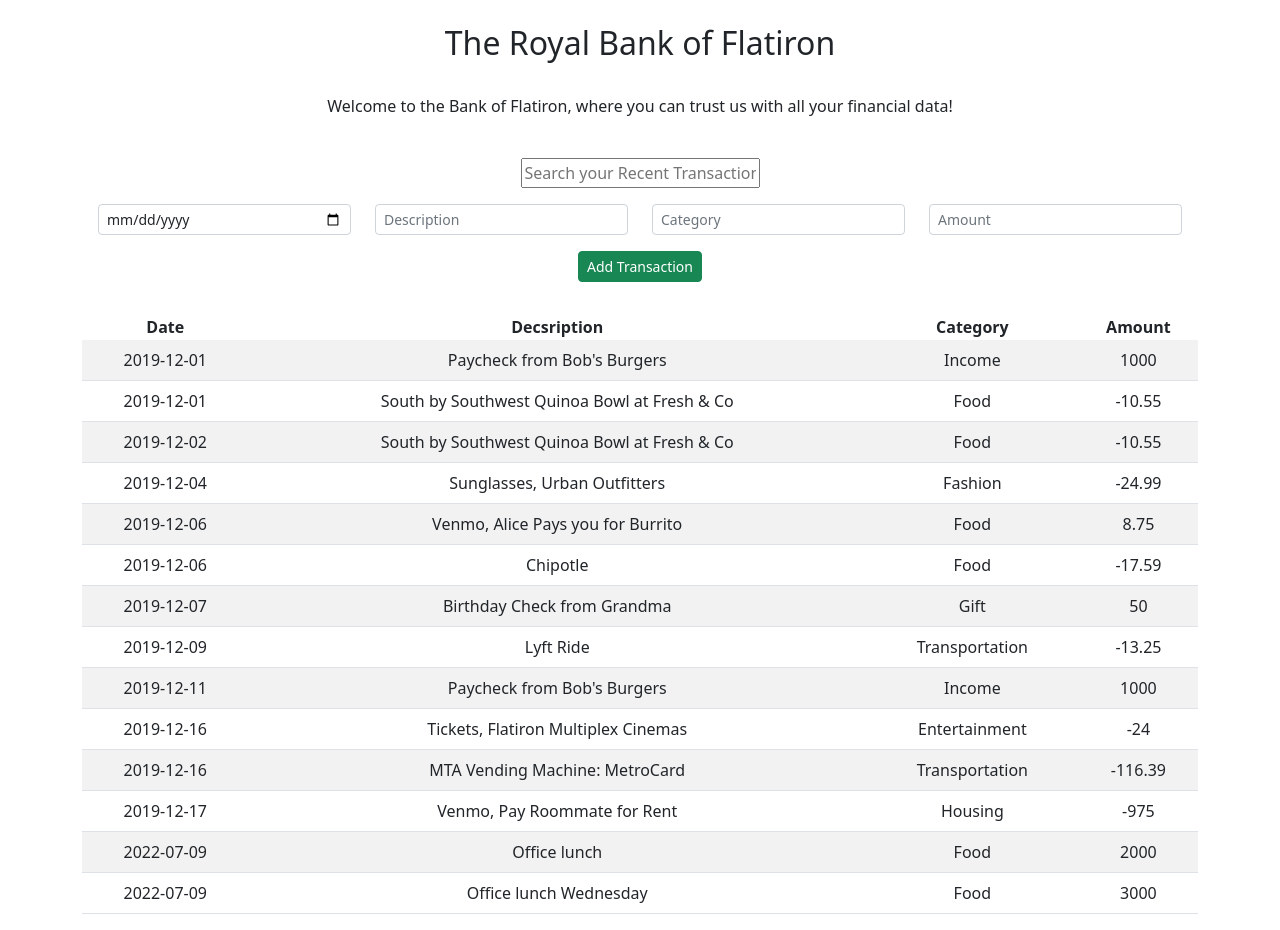
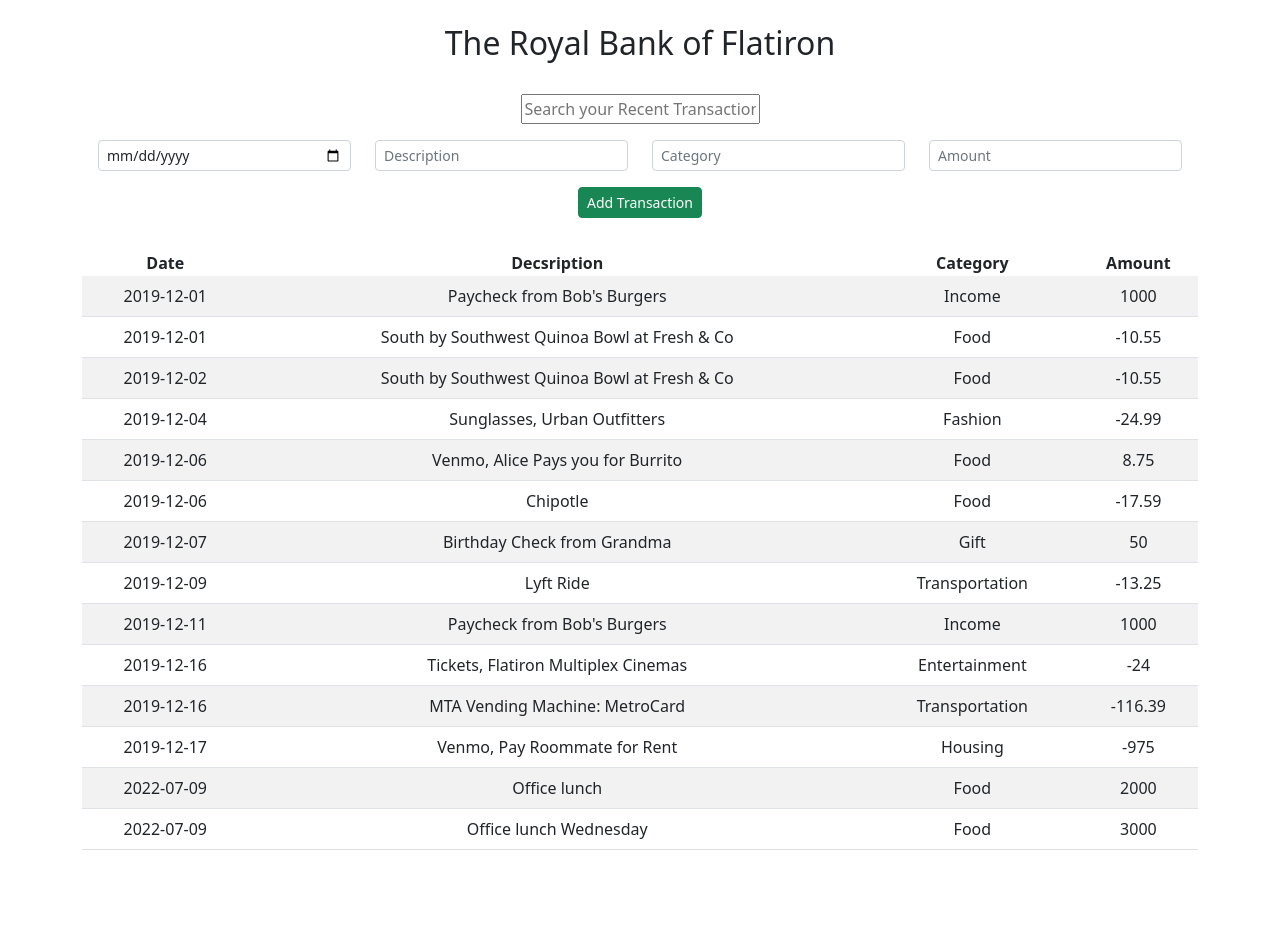
Before and after one commit to Mashaa22/bank-of-flatiron, a React (Create React App) app: page / in a window 1280 px wide. After the commit the page ends 866 px from the top, so only its background shows below. Built offline with nearby package versions, Linux system fonts and the light colour scheme; data requests are answered from the project's data file.

Commit message:
added usestate in form.js

```diff
--- a/src/App.js
+++ b/src/App.js
@@ -15,14 +15,13 @@ function AccountHolder() {
 }
 
 function App() {
+
   return (
     <div className='container'>
     <br></br>
     <div className="text-center " >
-            <div className="ui segment violet inverted">
+            <div className="">
           <h2>The Royal Bank of Flatiron</h2>
-          <br></br>
-          <p> Welcome to the Bank of Flatiron, where you can trust us with all your financial data!</p>
         </div>
         <AccountHolder />
       </div>
--- a/src/components/Form.js
+++ b/src/components/Form.js
@@ -1,4 +1,14 @@
+import { useState } from "react";
+
 const Form = () => {
+    const [date, setDate] = useState("");
+    const [description, setDescription] = useState("");
+    const [category, setCategory] = useState("");
+    const [amount, setAmount] = useState("")
+    const [id, setId] = useState("")
+
+
+
     return (
         <form className="row p-3">
             <div className="col-3">
```
